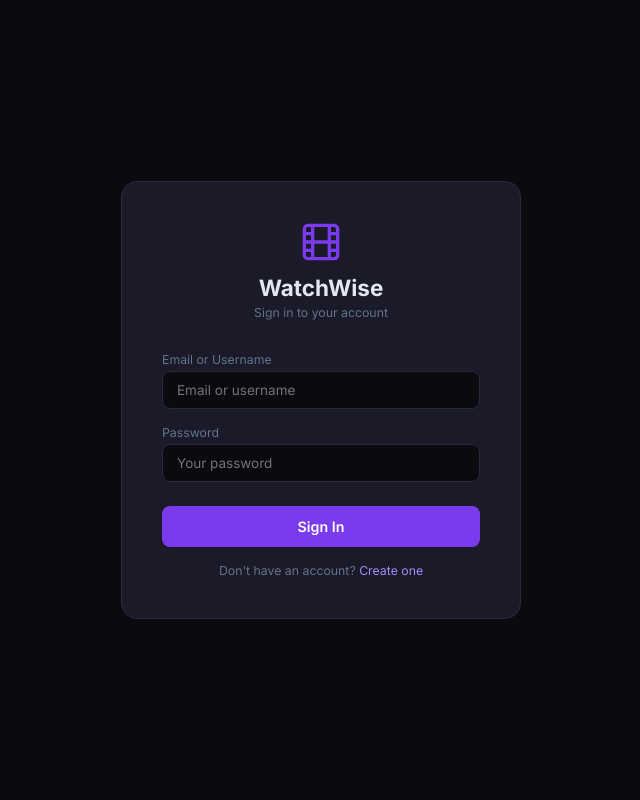
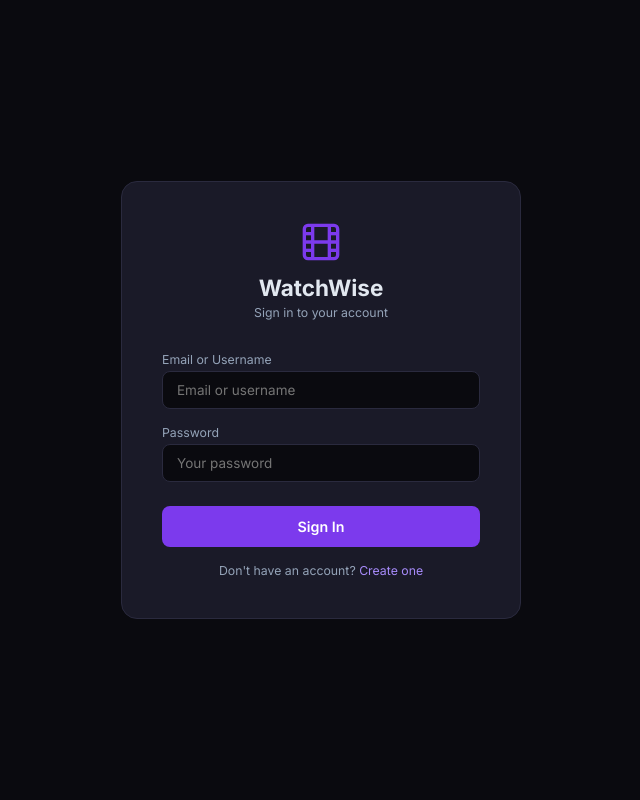
Before and after one commit to n00bin/WatchWise, a FastAPI app: page /login in a window 1280 px wide. Shown: the whole page, without its empty margins (319-959 px from the left). Run offline with FastAPI, Linux system fonts and the light colour scheme.

Commit message:
Brighten muted text colors for better readability on dark background

```diff
--- a/app/static/css/style.css
+++ b/app/static/css/style.css
@@ -15,8 +15,8 @@
     --danger: #ef4444;
     --warning: #f59e0b;
     --text: #e2e8f0;
-    --text-muted: #64748b;
-    --text-dim: #475569;
+    --text-muted: #94a3b8;
+    --text-dim: #718096;
     --sidebar-w: 220px;
     --radius: 12px;
     --radius-sm: 8px;
```
